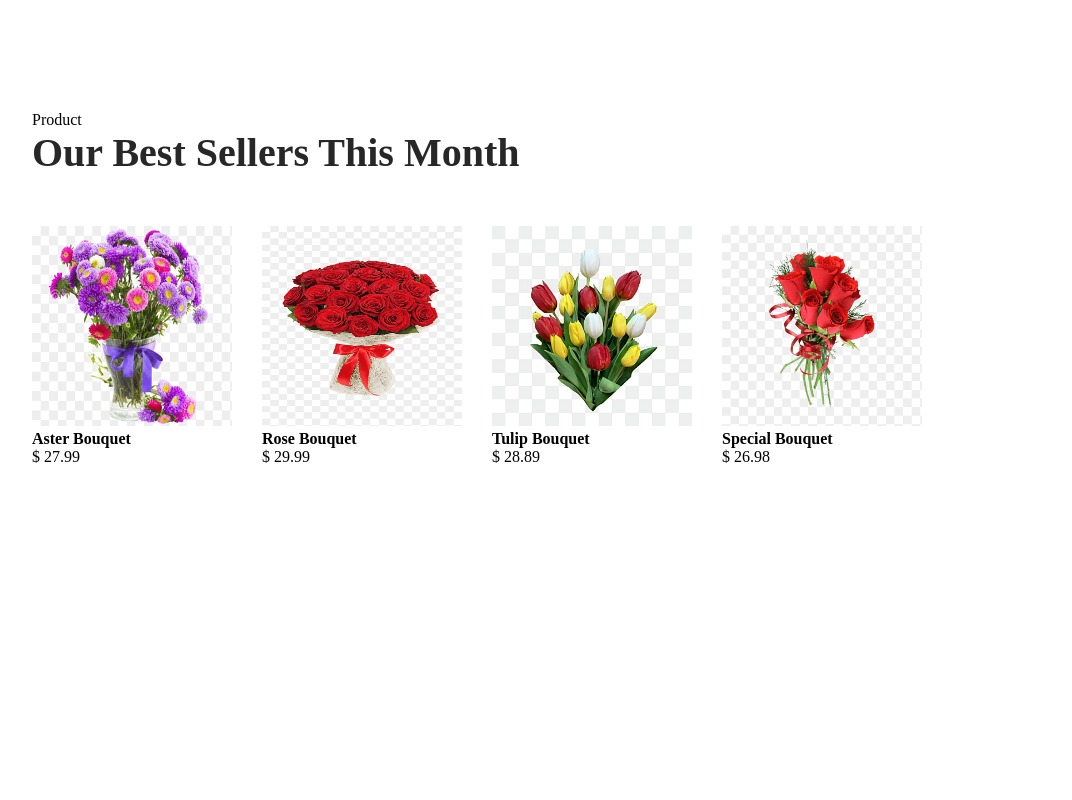
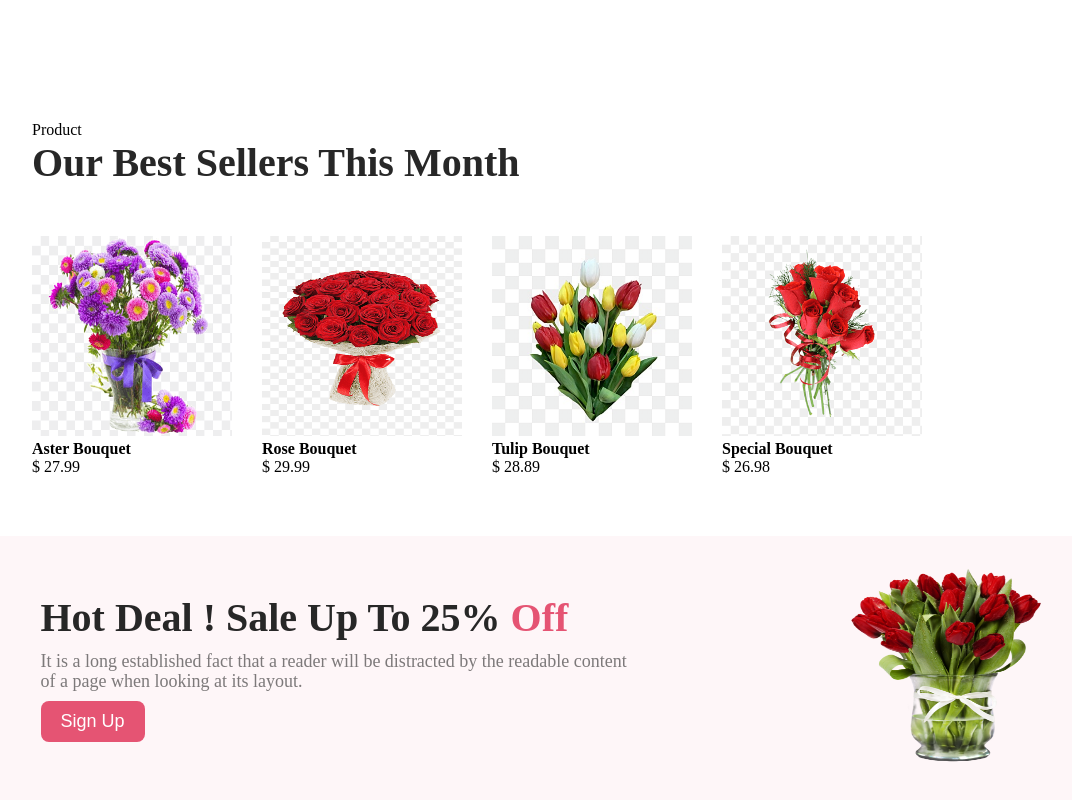
Before and after one commit to nayon117/flower-shop-website, a plain HTML site: page index.html in a window 1280 px wide. Shown: the part 1330-2130 px from the top of the page, without its empty margins (96-1168 px from the left). Before the commit the page ends 1856 px from the top, so only its background shows below. Drawn offline with Linux system fonts and the light colour scheme.

Commit message:
sale container added

```diff
--- a/index.html
+++ b/index.html
@@ -12,6 +12,8 @@
     <link rel="stylesheet" href="style.css" />
   </head>
   <body>
+    <!-- header part starts from here  -->
+
     <header>
       <!-- Nav section starts from here  -->
       <nav>
@@ -39,6 +41,8 @@
       </div>
     </header>
     <main>
+      <!-- featued section  -->
+
       <section>
         <div class="featured-container">
           <h2 class="title">Our Featured Flower</h2>
@@ -59,6 +63,8 @@
           </div>
         </div>
       </section>
+
+      <!-- Product section  -->
       <section>
         <div class="product-section">
           <p>Product</p>
@@ -87,6 +93,21 @@
           </div>
         </div>
       </section>
+
+      <!-- sale container  -->
+
+      <section>
+        <div class="sale-container">
+          <div class="sale-content">
+            <h2 class="title">Hot Deal ! Sale Up To 25% <span class="special-color">Off</span></h2>
+            <p class="paragraph">It is a long established fact that a reader will be distracted by the readable content of a page when looking at its layout.</p>
+            <button class="btn">Sign Up</button>
+          </div>
+          <div class="sale-img">
+            <img class="product-img" src="./asset/pngwing 8.png" alt="flower">
+          </div>
+        </div>
+      </section>
     </main>
     <footer></footer>
   </body>
--- a/style.css
+++ b/style.css
@@ -16,7 +16,10 @@
   line-height: 20px;
   width: 594px;
   margin: auto;
-    padding: 5px 0px;
+  padding: 10px 0px;
+}
+.special-color{
+    color: #e55473;
 }
 .btn {
   border-radius: 8px;
@@ -113,21 +116,30 @@
 
 /* Product section design starts from here  */
 
-.product-section{
+.product-section {
   width: 80%;
   margin: auto;
   padding: 40px;
 }
-.product-container{
+.product-container {
   display: flex;
   align-items: center;
   gap: 30px;
   padding-top: 50px;
-   padding-bottom:20px ;
-
+  padding-bottom: 20px;
 }
-.product-img{
+.product-img {
   width: 200px;
   height: 200px;
-  background: rgba(71, 125, 17, 0.15);
 }
+
+/* sale container designs start from here  */
+
+.sale-container {
+  display: flex;
+  align-items: center;
+  justify-content: space-around;
+  border-radius: 8px;
+  background: rgba(229, 84, 115, 0.05);
+  padding: 30px;
+}
```
Lines whose indentation alone changed are shown as unchanged.
